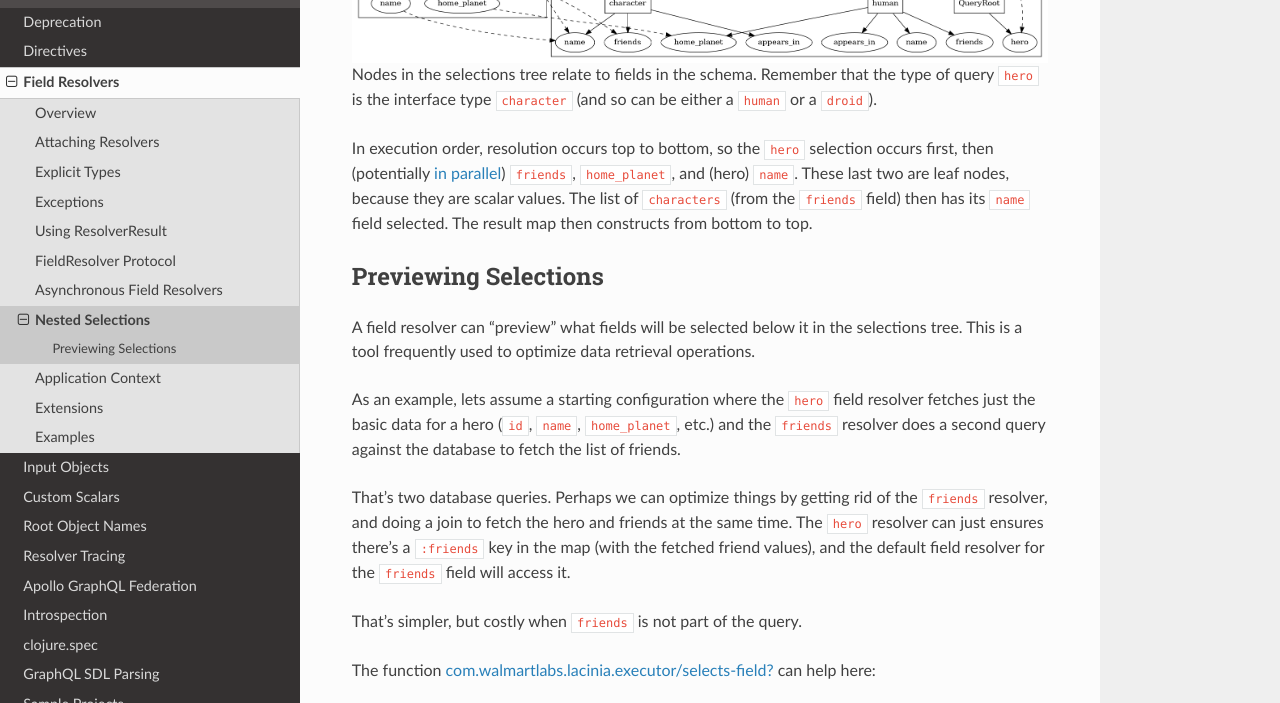
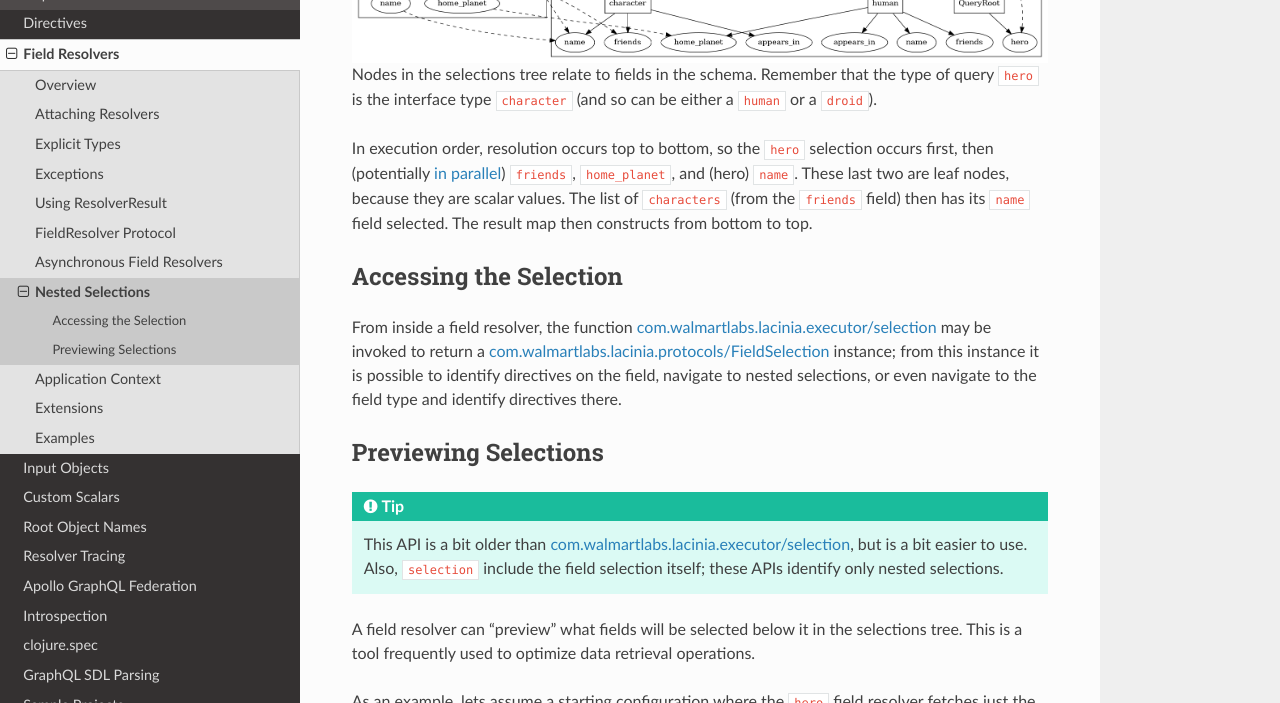
Before and after one commit to walmartlabs/lacinia, a Sphinx documentation site: the page built from docs/resolve/selections.rst, in a window 1280 px wide and 900 px high, scrolled down 679 px, cut to the strip 0-703 px from the top of the window. Built offline with Sphinx 7.4.7 and the Read the Docs theme 2.0.0, drawn with Linux system fonts in a browser that asks for light colours.

Commit message:
Update documentation

```diff
--- a/docs/resolve/selections.rst
+++ b/docs/resolve/selections.rst
@@ -89,8 +89,22 @@ These last two are leaf nodes, because they are scalar values.
 The list of ``characters`` (from the ``friends`` field) then has its ``name`` field selected.
 The result map then constructs from bottom to top.
 
+Accessing the Selection
+-----------------------
+
+From inside a field resolver, the function :api:`executor/selection` may be invoked to
+return a :api:`protocols/FieldSelection` instance; from this instance it is possible
+to identify directives on the field, navigate to nested selections, or even navigate to the
+field type and identify directives there.
+
 Previewing Selections
 ---------------------
+
+.. tip::
+
+   This API is a bit older than :api:`executor/selection`, but is a bit easier to use.
+   Also, ``selection`` include the field selection itself; these APIs identify only
+   nested selections.
 
 A field resolver can "preview" what fields will be selected below it in the selections tree.
 This is a tool frequently used to optimize data retrieval operations.
```
Also changed, not shown: CHANGES.md (+3 -0 lines), 2 other files.
